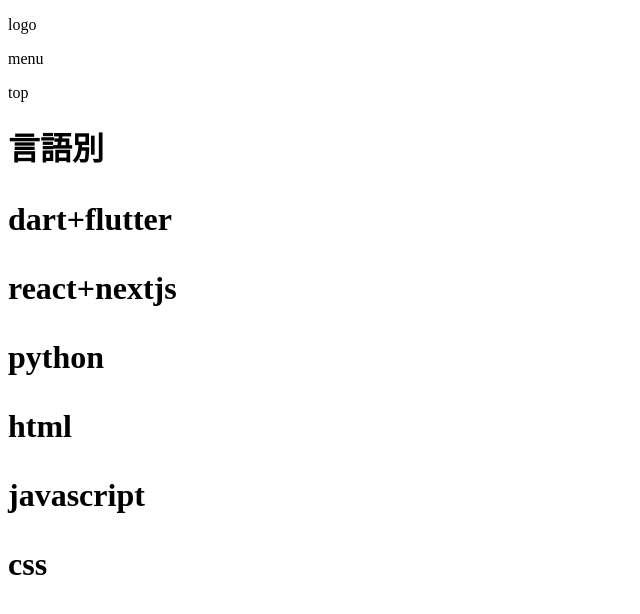
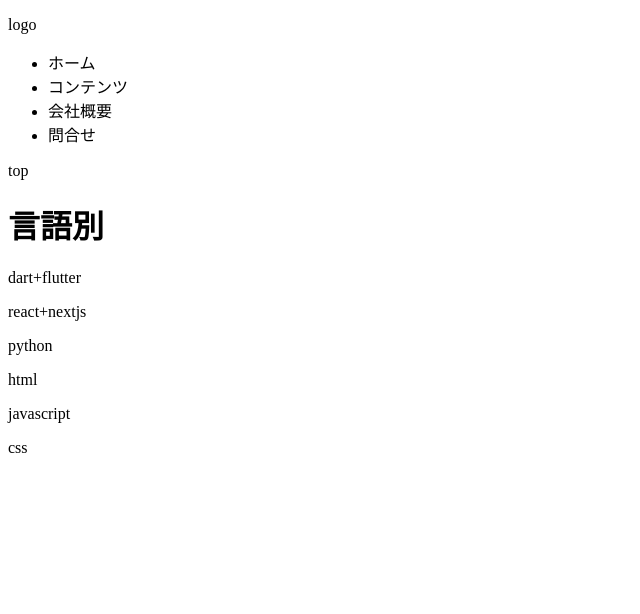
Before and after one commit to amdegi0402/my-portforio, a plain HTML site: page index.html in a window 1280 px wide. Shown: the whole page, without its empty margins (0-640 px from the left). Drawn offline with Linux system fonts and the light colour scheme.

Commit message:
Update index.html

```diff
--- a/index.html
+++ b/index.html
@@ -6,10 +6,25 @@
 </head>
 <body>
 <p>logo</p>
-  <p>menu</p>
-  <p>top</p>
-  <h1>言語別<h1>
-  <p>dart+flutter</p>
+  <div class=”nav”>
+        <ul>
+            <li>
+                <a hlef=”#”>ホーム</a>
+            </li>
+            <li>
+                <a hlef=”#”>コンテンツ</a>
+            </li>
+            <li>
+                <a hlef=”#”>会社概要</a>
+            </li>
+            <li>
+                <a hlef=”#”>問合せ</a>
+            </li>
+        </ul>
+    </div>
+    <p>top</p>
+    <h1>言語別</h1>
+    <p>dart+flutter</p>
     <p>react+nextjs</p>
     <p>python</p>
     <p>html</p>
```
